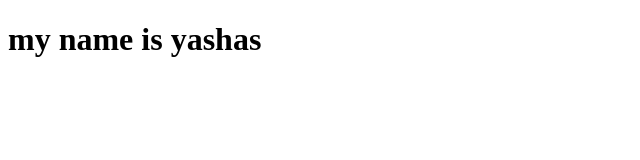
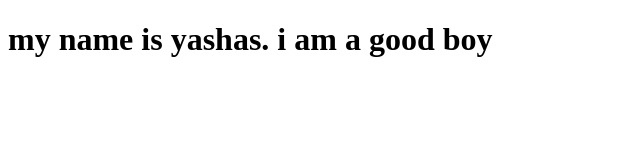
Before and after one commit to yashasbharadwaj1/htmlportfoliogithubactions, a plain HTML site: page index.html in a window 1280 px wide. Shown: the whole page, without its empty margins (0-640 px from the left). Drawn offline with Linux system fonts and the light colour scheme.

Commit message:
second commit

```diff
--- a/index.html
+++ b/index.html
@@ -7,6 +7,6 @@
     <title>yashas portfolio</title>
 </head>
 <body>
-    <h1>my name is yashas</h1>
+    <h1>my name is yashas. i am a good boy</h1>
 </body>
 </html>
```
